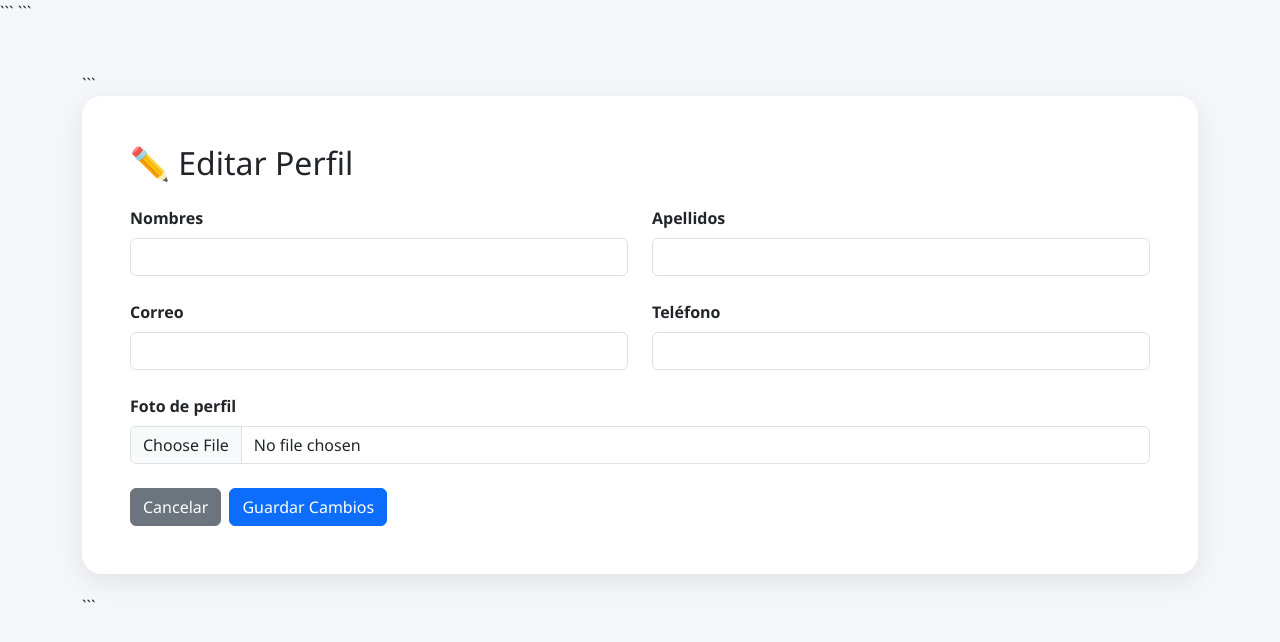
After one commit to camiloacuma1899/prejuvenil-app, a Flask app: page /perfil/editar in a window 1280 px wide. The commit adds this page. Shown: the top 642 px of the page. Run offline with Flask 3, Linux system fonts and the light colour scheme; a user stored in the database is signed in; some libraries are stand-ins or nearby versions.

Commit message:
Perfil premium usuarios y migracion usuario

````diff
--- /dev/null
+++ b/app/forms/perfil_form.py
@@ -0,0 +1,53 @@
+from flask_wtf import FlaskForm
+
+from wtforms import (
+    StringField,
+    SubmitField
+)
+
+from wtforms.validators import (
+    Optional,
+    Email
+)
+
+from flask_wtf.file import (
+    FileField,
+    FileAllowed
+)
+
+
+class PerfilForm(FlaskForm):
+
+    nombres = StringField(
+        'Nombres'
+    )
+
+    apellidos = StringField(
+        'Apellidos'
+    )
+
+    correo = StringField(
+        'Correo',
+        validators=[
+            Optional(),
+            Email()
+        ]
+    )
+
+    telefono = StringField(
+        'Teléfono'
+    )
+
+    foto = FileField(
+        'Foto de perfil',
+        validators=[
+            FileAllowed(
+                ['jpg', 'jpeg', 'png'],
+                'Solo imágenes'
+            )
+        ]
+    )
+
+    submit = SubmitField(
+        'Guardar Cambios'
+    )
--- a/app/routes/routes.py
+++ b/app/routes/routes.py
@@ -47,6 +47,7 @@ from app.forms.encuentro_form import EncuentroForm
 from app.forms.importar_form import ImportarExcelForm
 from app.forms.pago_form import PagoForm
 from app.forms.foto_form import FotoForm
+from app.forms.perfil_form import PerfilForm
 from app.utils.decorators import (
     roles_requeridos
 )
@@ -1543,15 +1544,23 @@ def nuevo_usuario():
 
         usuario = Usuario(
 
-            username=username,
-
-            password=generate_password_hash(
-                password
-            ),
-
-            rol=rol
-
-        )
+    nombres=request.form.get('nombres'),
+
+    apellidos=request.form.get('apellidos'),
+
+    correo=request.form.get('correo'),
+
+    telefono=request.form.get('telefono'),
+
+    username=username,
+
+    password=generate_password_hash(
+        password
+    ),
+
+    rol=rol
+
+)
 
         db.session.add(usuario)
 
@@ -1574,5 +1583,65 @@ def nuevo_usuario():
 def perfil():
 
     return render_template(
-        'perfil.html'
-    )
+        'perfil.html',
+        usuario=current_user
+    )
+
+
+@main.route(
+    '/perfil/editar',
+    methods=['GET', 'POST']
+)
+@login_required
+def editar_perfil():
+
+    form = PerfilForm(
+        obj=current_user
+    )
+
+    if form.validate_on_submit():
+
+        current_user.nombres = (
+            form.nombres.data
+        )
+
+        current_user.apellidos = (
+            form.apellidos.data
+        )
+
+        current_user.correo = (
+            form.correo.data
+        )
+
+        current_user.telefono = (
+            form.telefono.data
+        )
+
+        foto = form.foto.data
+
+        if foto and foto.filename != '':
+
+            resultado = cloudinary.uploader.upload(
+                foto,
+                folder="usuarios"
+            )
+
+            current_user.foto = (
+                resultado["secure_url"]
+            )
+
+        db.session.commit()
+
+        flash(
+            'Perfil actualizado correctamente',
+            'success'
+        )
+
+        return redirect(
+            url_for('main.perfil')
+        )
+
+    return render_template(
+        'editar_perfil.html',
+        form=form
+    )
--- /dev/null
+++ b/app/templates/editar_perfil.html
@@ -0,0 +1,134 @@
+<!DOCTYPE html>
+
+<html lang="es">
+
+<head>
+
+```
+<meta charset="UTF-8">
+
+<meta name="viewport"
+      content="width=device-width, initial-scale=1.0">
+
+<title>Editar Perfil</title>
+
+<link href="https://cdn.jsdelivr.net/npm/bootstrap@5.3.3/dist/css/bootstrap.min.css"
+      rel="stylesheet">
+
+<link rel="stylesheet"
+      href="{{ url_for('static', filename='css/style.css') }}">
+```
+
+</head>
+
+<body>
+
+<div class="container py-5">
+
+```
+<div class="card-modern p-5">
+
+    <h2 class="mb-4">
+
+        ✏️ Editar Perfil
+
+    </h2>
+
+    <form method="POST"
+          enctype="multipart/form-data">
+
+        {{ form.hidden_tag() }}
+
+        <div class="row">
+
+            <div class="col-md-6 mb-4">
+
+                {{ form.nombres.label(
+                    class="form-label fw-bold"
+                ) }}
+
+                {{ form.nombres(
+                    class="form-control"
+                ) }}
+
+            </div>
+
+            <div class="col-md-6 mb-4">
+
+                {{ form.apellidos.label(
+                    class="form-label fw-bold"
+                ) }}
+
+                {{ form.apellidos(
+                    class="form-control"
+                ) }}
+
+            </div>
+
+        </div>
+
+        <div class="row">
+
+            <div class="col-md-6 mb-4">
+
+                {{ form.correo.label(
+                    class="form-label fw-bold"
+                ) }}
+
+                {{ form.correo(
+                    class="form-control"
+                ) }}
+
+            </div>
+
+            <div class="col-md-6 mb-4">
+
+                {{ form.telefono.label(
+                    class="form-label fw-bold"
+                ) }}
+
+                {{ form.telefono(
+                    class="form-control"
+                ) }}
+
+            </div>
+
+        </div>
+
+        <div class="mb-4">
+
+            {{ form.foto.label(
+                class="form-label fw-bold"
+            ) }}
+
+            {{ form.foto(
+                class="form-control"
+            ) }}
+
+        </div>
+
+        <div class="d-flex gap-2">
+
+            <a href="{{ url_for('main.perfil') }}"
+               class="btn btn-secondary">
+
+                Cancelar
+
+            </a>
+
+            {{ form.submit(
+                class="btn btn-primary"
+            ) }}
+
+        </div>
+
+    </form>
+
+</div>
+```
+
+</div>
+
+</body>
+
+</html>
````
Also changed, not shown: app/__init__.py (+11 -6 lines), app/models/usuario.py (+46 -0 lines), app/templates/nuevo_usuario.html (+62 -1 lines), app/templates/perfil.html (+81 -11 lines), migrations/versions/b76279b776d3_campos_premium_usuario.py (added, +42 -0 lines).
